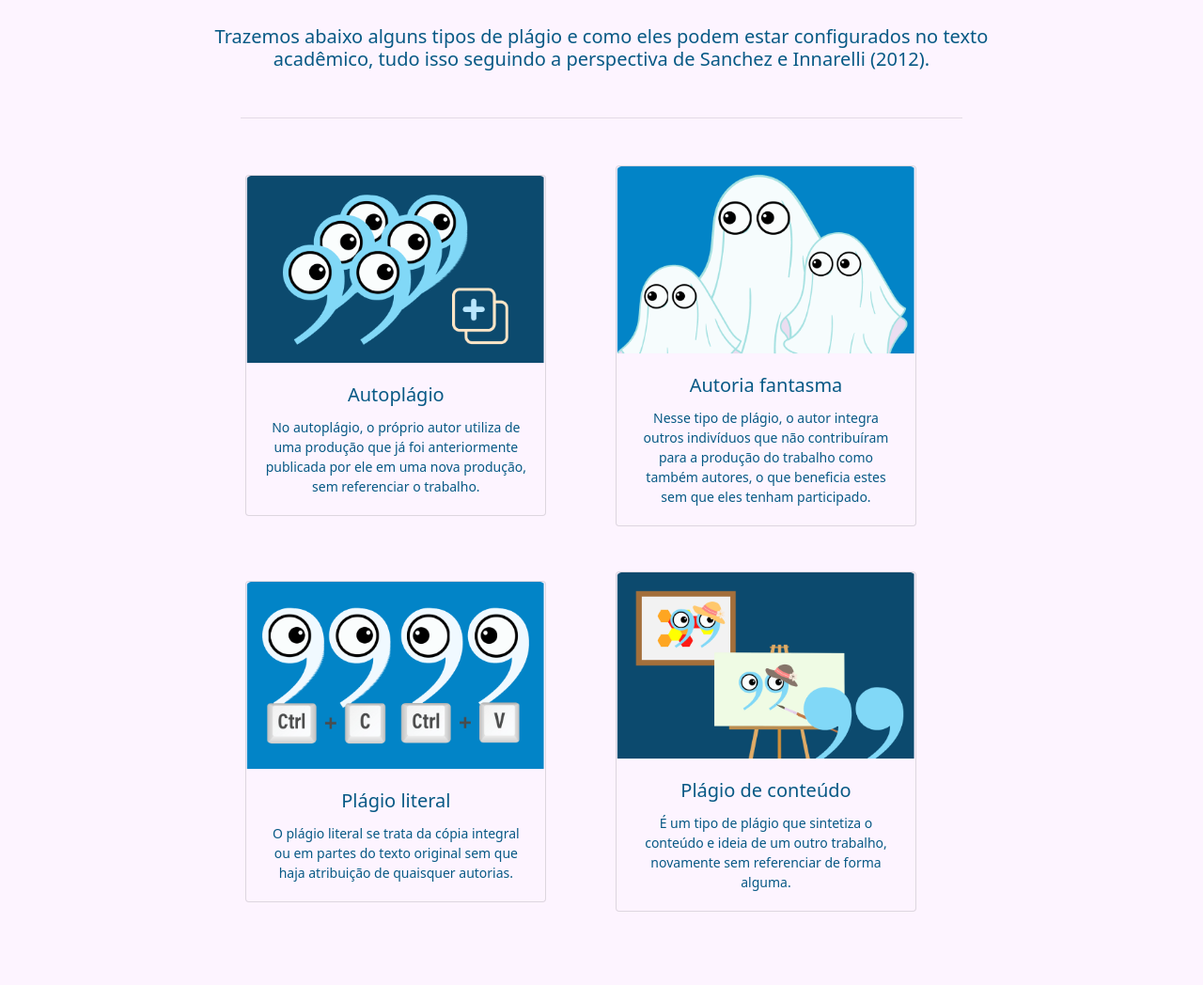
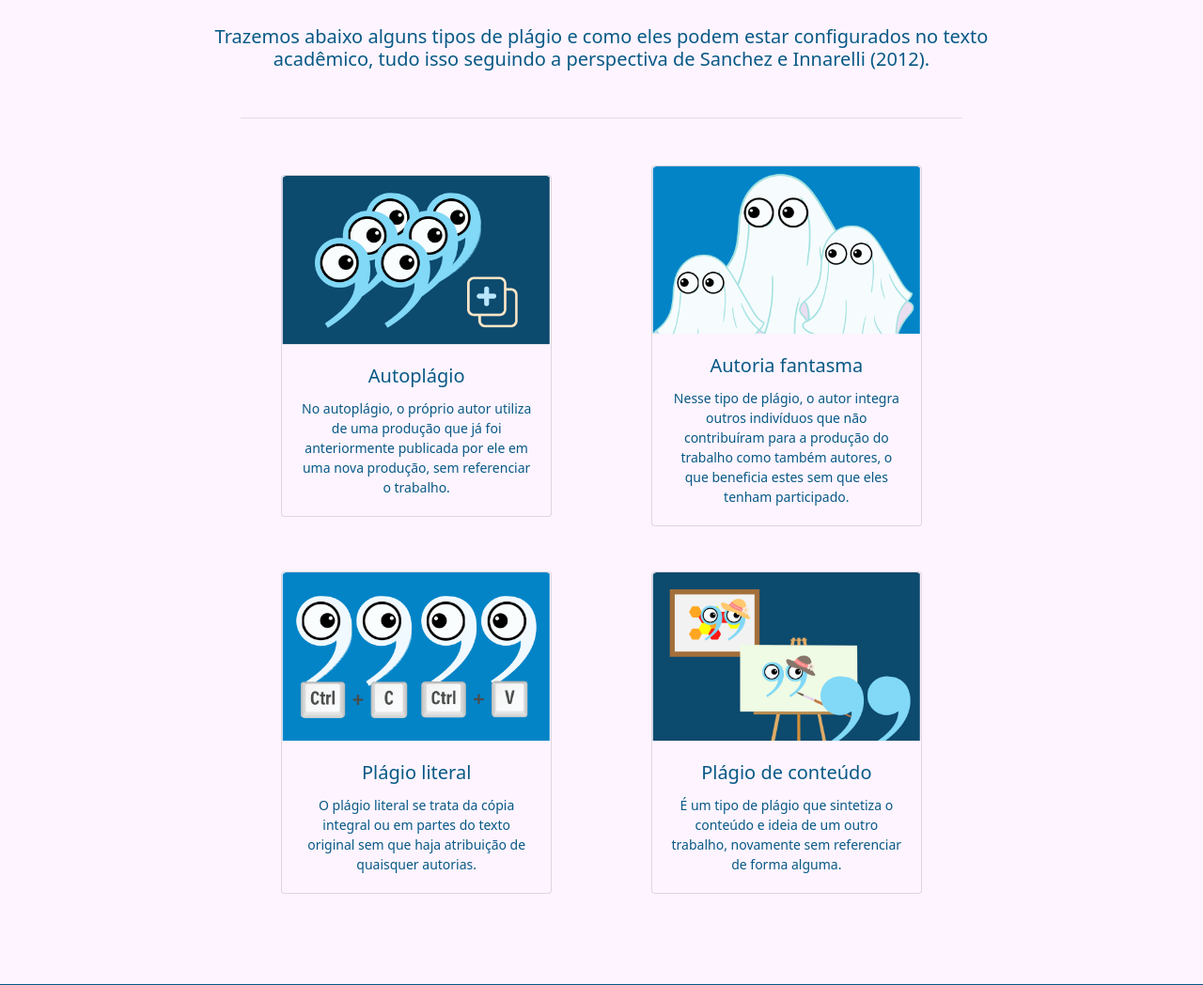
Before and after one commit to rirari/Tcc, a Django app: page /plagio/ in a window 1280 px wide. Shown: the part 1185-2233 px from the top of the page at 94% size. Run offline with Django 4.2, Linux system fonts and the light colour scheme; data comes from the database, SQL or seed files in the repository; some libraries are stand-ins or nearby versions.

Commit message:
novidades

```diff
--- a/citar/templates/core/plagio.html
+++ b/citar/templates/core/plagio.html
@@ -129,13 +129,13 @@ Quem é o autor?
 
         <hr style="width: 90%; margin: auto; margin-bottom: 50px; margin-top: 50px;">
 
-        <div class="container px-4 px-lg-5 mt-3 m-0">
+        <div class="px-4 px-lg-5 mt-3 m-0">
             <div
                 class="row gx-4 gx-lg-5 row-cols-2 row-cols-md-3 row-cols-xl-4 row-cols-sx-1 align-items-center justify-content-center">
                 {% for plagios in plagios %}
-                <div class="col-md-6 mb-5">
-                    <div class="card" style="width: 20rem; background-color: #fdf4ff;">
-                        <img class="card-img-top" src="{{ plagios.imagem.url }}" alt="Imagem de capa do card">
+                <div class="col-md-6 mb-5 d-flex justify-content-center">
+                    <div class="card" style="width: 18rem; background-color: #fdf4ff;">
+                        <img class="card-img-top img-fluid m-0" src="{{ plagios.imagem.url }}" alt="Imagem de capa do card">
                         <div class="card-body">
                             <h5 class="card-title text-center">{{ plagios.nomePlagio }}</h5>
                             <p class="card-text">{{ plagios.descricao }}</p>
@@ -146,6 +146,7 @@ Quem é o autor?
             </div>
         </div>
     </section>
+
 </section>
 
 {% endblock %}
--- a/citar/templates/core/sobre.html
+++ b/citar/templates/core/sobre.html
@@ -365,7 +365,7 @@ Sobre Nós
             </div>
         </div>
 
-        <div id="containerFotos" class="row justify-content-center align-items-center">
+        <div id="containerFotos" class="row justify-content-center">
             <div class="fotos" class="col-md-5 col-lg-5 text-center p-4">
                 <div>
                     <img src="../static/css/img/evandro.svg" alt="" width="150px" height="150px">
--- a/static/css/styles_Sobre.css
+++ b/static/css/styles_Sobre.css
@@ -152,8 +152,8 @@ main section {
 
 #containerFotos {
     margin: auto;
-    padding-top: 70px;
-    padding-bottom: 60px;
+    padding-top: 20%;
+    padding-bottom: 18%;
     color: #FFFFFF;
 }
 
@@ -162,7 +162,6 @@ main section {
     padding: 20px;
     margin: auto;
     display: flex;
-    align-items: center;
     text-align: left;
     background-color: #0284C7;
 }
```
Also changed, not shown: citar/templates/core/parasabermais.html (+8 -1 lines).
